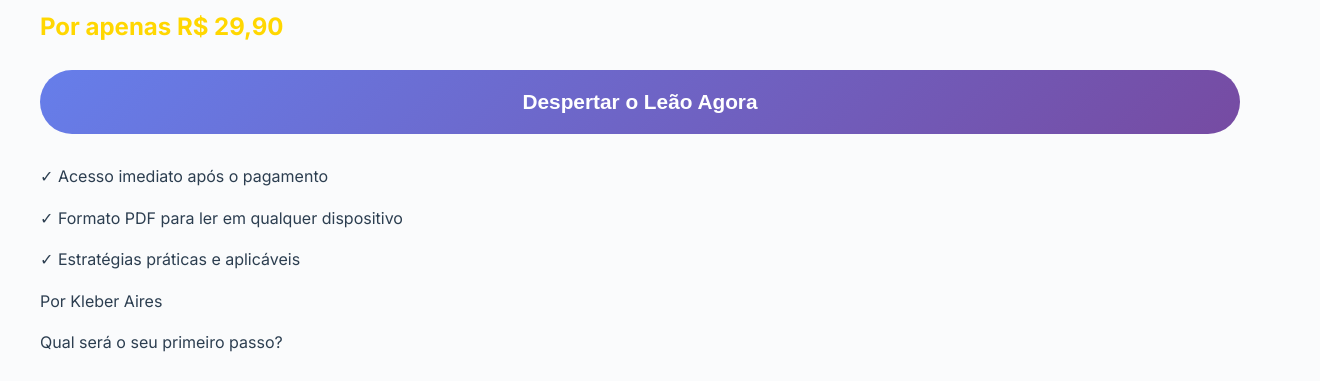
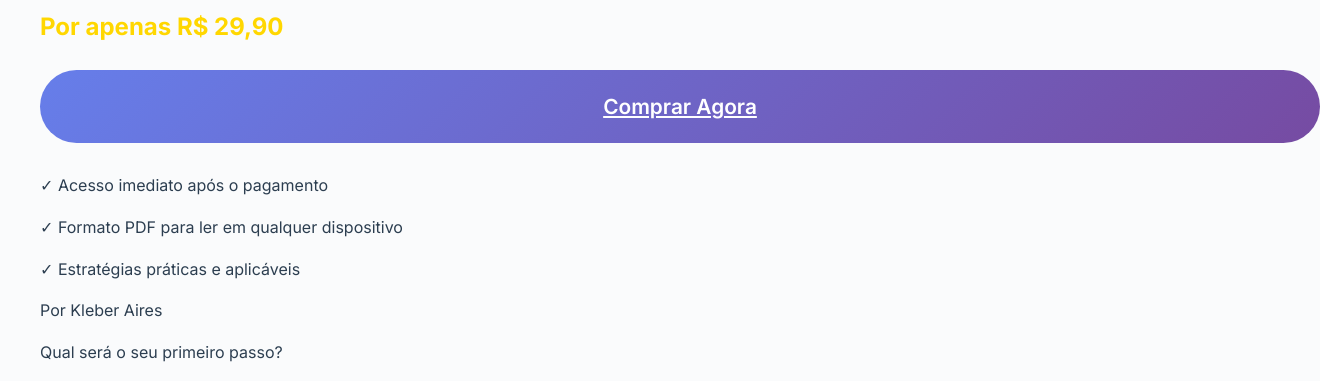
Before and after one commit to Kleber950/E-book-de-gatino-a-leao, a plain HTML site: page index.html in a window 1280 px wide. Shown: the part 2771-3152 px from the top of the page, 1320 px wide, since content can reach past the window. Drawn offline with Linux system fonts and the light colour scheme.

Commit message:
Update index.html

```diff
--- a/index.html
+++ b/index.html
@@ -113,8 +113,9 @@
             <div class="cta-box">
                 <h3>De Gatinho a Leão</h3>
                 <p class="price">Por apenas R$ 29,90</p>
-                <button class="cta-button" onclick="alert('https://pay.hotmart.com/N101307909M')">
-                    Despertar o Leão Agora
+               <a href="https://pay.hotmart.com/N101307909M" target="_blank" class="cta-button">
+    Comprar Agora
+</a>
                 </button>
                 <p class="guarantee">✓ Acesso imediato após o pagamento</p>
                 <p class="guarantee">✓ Formato PDF para ler em qualquer dispositivo</p>
```
